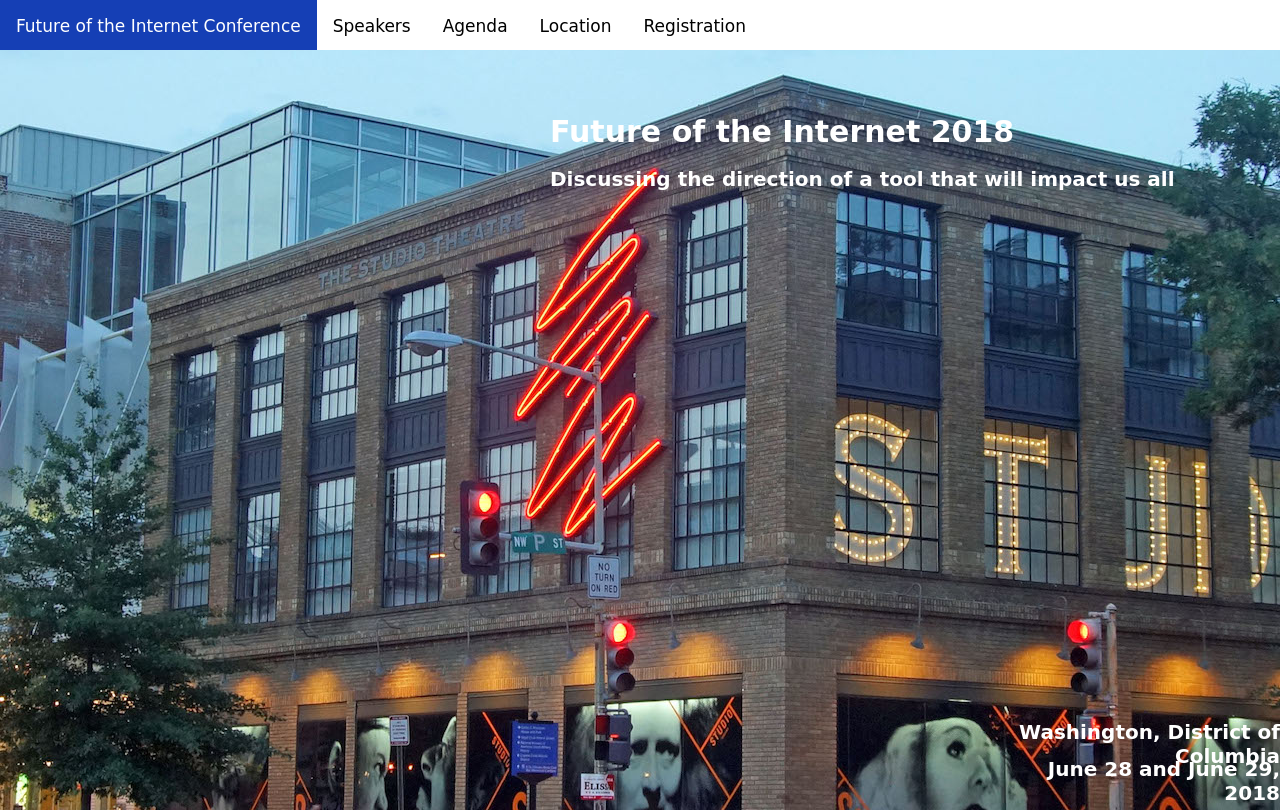
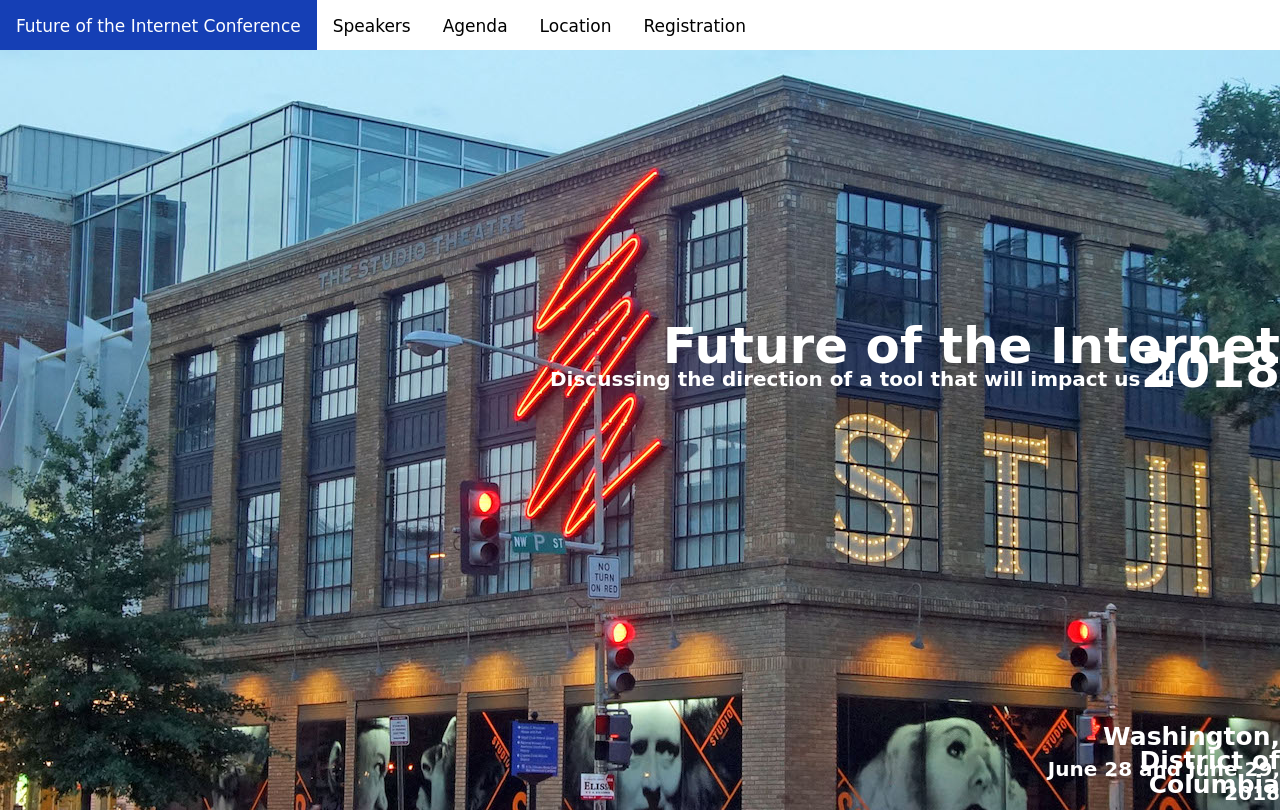
Before and after one commit to hickst16/conference-site, a plain HTML site: page index.html in a window 1280 px wide. Shown: the top 812 px of the page. Drawn offline with Linux system fonts and the light colour scheme; a web font is replaced by a local one.

Commit message:
Add files via upload

```diff
--- a/css/sitewide.css
+++ b/css/sitewide.css
@@ -55,10 +55,10 @@ body {
 {
 position:absolute;
 text-align:right;
-font-size:30px;
+font-size:50px;
 color:#FFF;
 left:550px;
-top:100px;
+top:300px;
 }
 
 #mainpic h2
@@ -66,16 +66,16 @@ top:100px;
 position:absolute;
 text-align:right;
 font-size:20px;
-color:#FFF;
+color: #FFF;
 left:550px;
-top:150px;
+top:350px;
 }
 
 #mainpic h3
 {
 position:absolute;
 text-align:right;
-font-size:20px;
+font-size:25px;
 color:#FFF;
 left:1000px;
 top:700px;
```
